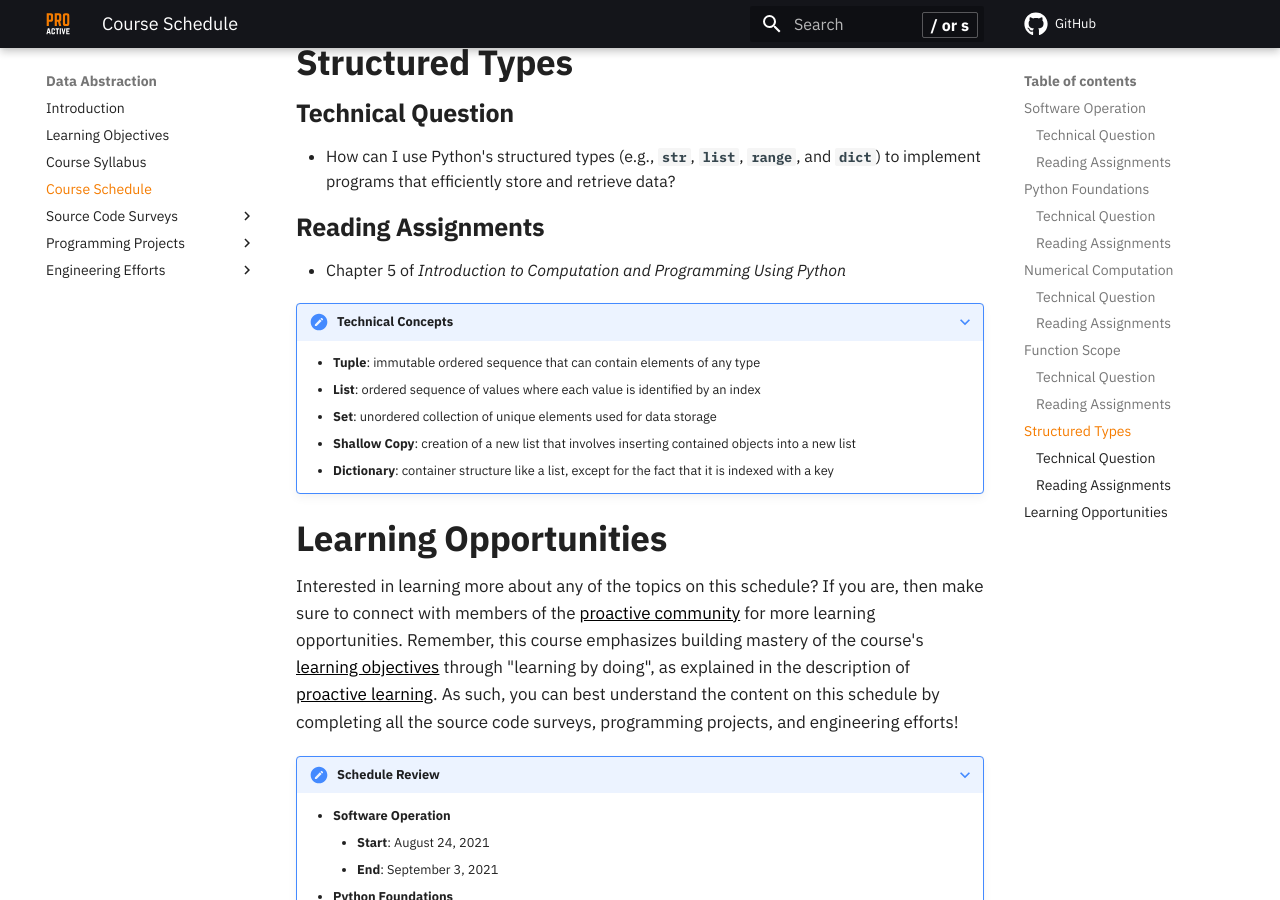
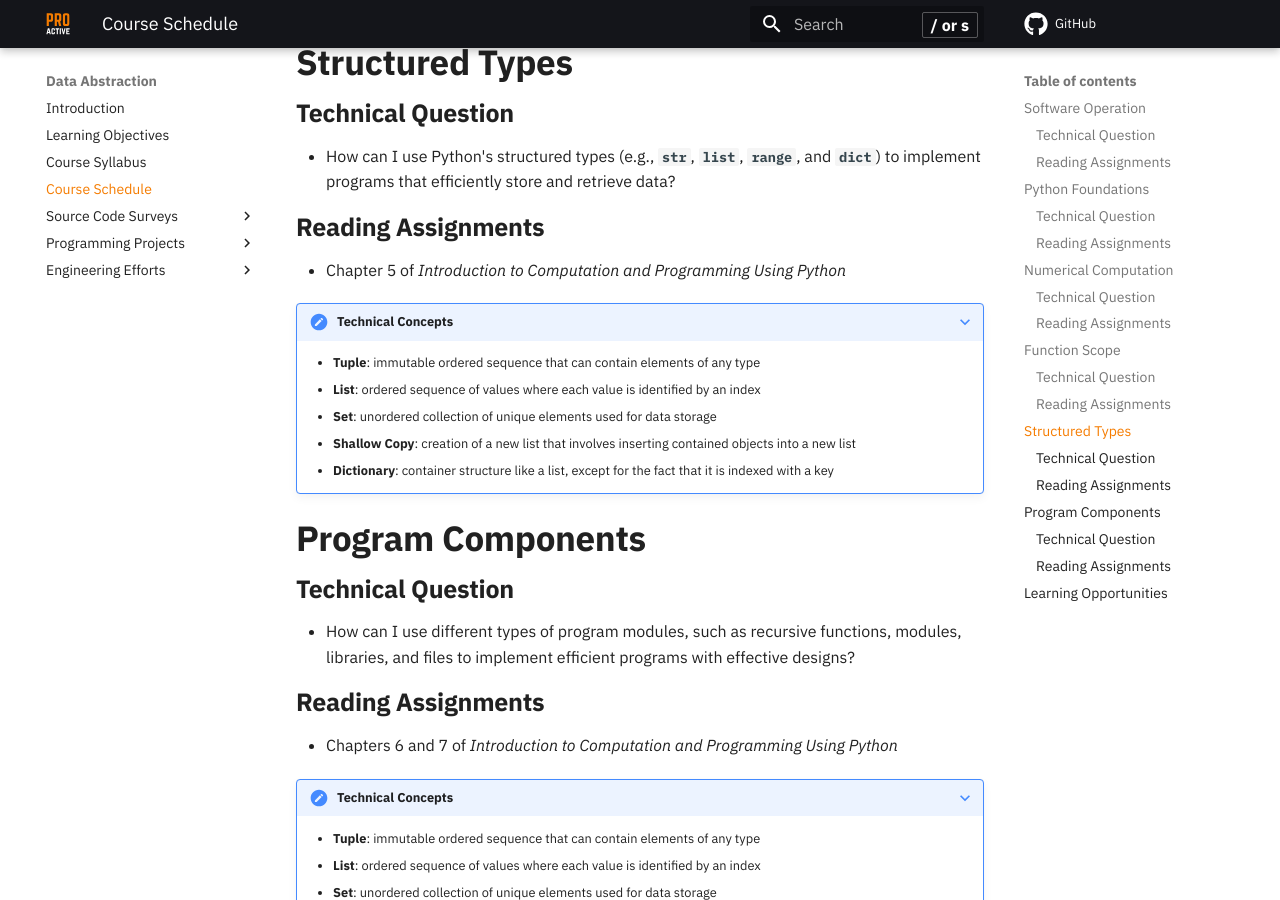
Before and after one commit to ProactiveProgrammers/www.proactiveprogrammers.com, an MkDocs documentation site: the page built from docs/data-abstraction/schedule-data-abstraction.md, in a window 1280 px wide and 900 px high, scrolled down 2026 px. Built offline with MkDocs 1.6.1 and Material for MkDocs 9.7.7, drawn with Linux system fonts in a browser that asks for light colours; comment, search, counter and statistics services are not loaded.

Commit message:
feat: Add draft of program components to schedule-data-abstraction.

```diff
--- a/docs/data-abstraction/schedule-data-abstraction.md
+++ b/docs/data-abstraction/schedule-data-abstraction.md
@@ -117,6 +117,30 @@
     - **Dictionary**: container structure like a list, except for the fact that
       it is indexed with a key
 
+## Program Components
+
+### Technical Question
+
+- How can I use different types of program modules, such as recursive functions,
+  modules, libraries, and files to implement efficient programs with effective
+  designs?
+
+### Reading Assignments
+
+- Chapters 6 and 7 of *Introduction to Computation and Programming Using Python*
+
+???+ note "Technical Concepts"
+
+    - **Tuple**: immutable ordered sequence that can contain elements of
+      any type
+    - **List**: ordered sequence of values where each value is identified by
+      an index
+    - **Set**: unordered collection of unique elements used for data storage
+    - **Shallow Copy**: creation of a new list that involves inserting contained
+      objects into a new list
+    - **Dictionary**: container structure like a list, except for the fact that
+      it is indexed with a key
+
 ## Learning Opportunities
 
 Interested in learning more about any of the topics on this schedule? If you
```
